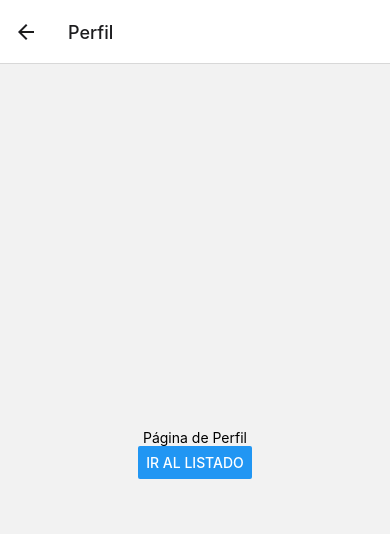
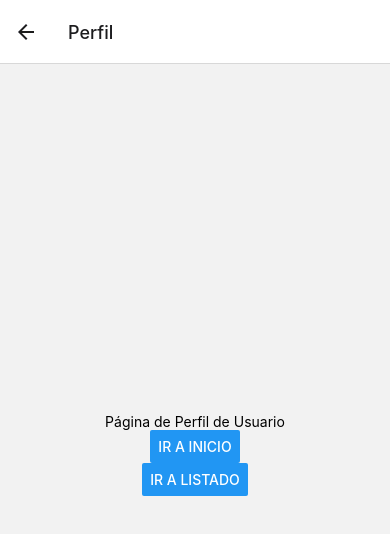
Before and after one commit to angeljd17/ProyectoPracticas, a React Native app: screen /Perfil in a window 390 px wide. Shown: the top 534 px of the page. Built offline with nearby package versions, Linux system fonts and the light colour scheme.

Commit message:
Commit donde se permite la navegación entre las páginas de la aplicación mediante botones

```diff
--- a/PaginaListado.js
+++ b/PaginaListado.js
@@ -9,7 +9,11 @@ const PaginaListado = () => {
     <View style={{ flex: 1, justifyContent: 'center', alignItems: 'center' }}>
       <Text>Página de Listado</Text>
       <Button
-        title="Ir al Perfil"
+        title="Ir a Inicio"
+        onPress={() => navigation.navigate('Inicio')}
+      />
+      <Button
+        title="Ir a Perfil"
         onPress={() => navigation.navigate('Perfil')}
       />
     </View>
--- a/PaginaPerfil.js
+++ b/PaginaPerfil.js
@@ -7,9 +7,13 @@ const PaginaPerfil = () => {
 
   return (
     <View style={{ flex: 1, justifyContent: 'center', alignItems: 'center' }}>
-      <Text>Página de Perfil</Text>
+      <Text>Página de Perfil de Usuario</Text>
       <Button
-        title="Ir al Listado"
+        title="Ir a Inicio"
+        onPress={() => navigation.navigate('Inicio')}
+      />
+      <Button
+        title="Ir a Listado"
         onPress={() => navigation.navigate('Listado')}
       />
     </View>
--- a/package.json
+++ b/package.json
@@ -10,12 +10,13 @@
   },
   "dependencies": {
     "@react-navigation/native": "^6.1.17",
+    "@react-navigation/stack": "^6.3.29",
     "expo": "~50.0.14",
     "expo-status-bar": "~1.11.1",
     "react": "18.2.0",
     "react-native": "0.73.6",
-    "react-native-screens": "~3.29.0",
-    "react-native-safe-area-context": "4.8.2"
+    "react-native-safe-area-context": "4.8.2",
+    "react-native-screens": "~3.29.0"
   },
   "devDependencies": {
     "@babel/core": "^7.20.0"
```
Also changed, not shown: 1 other file (tests, documents, lock files or other folders).
